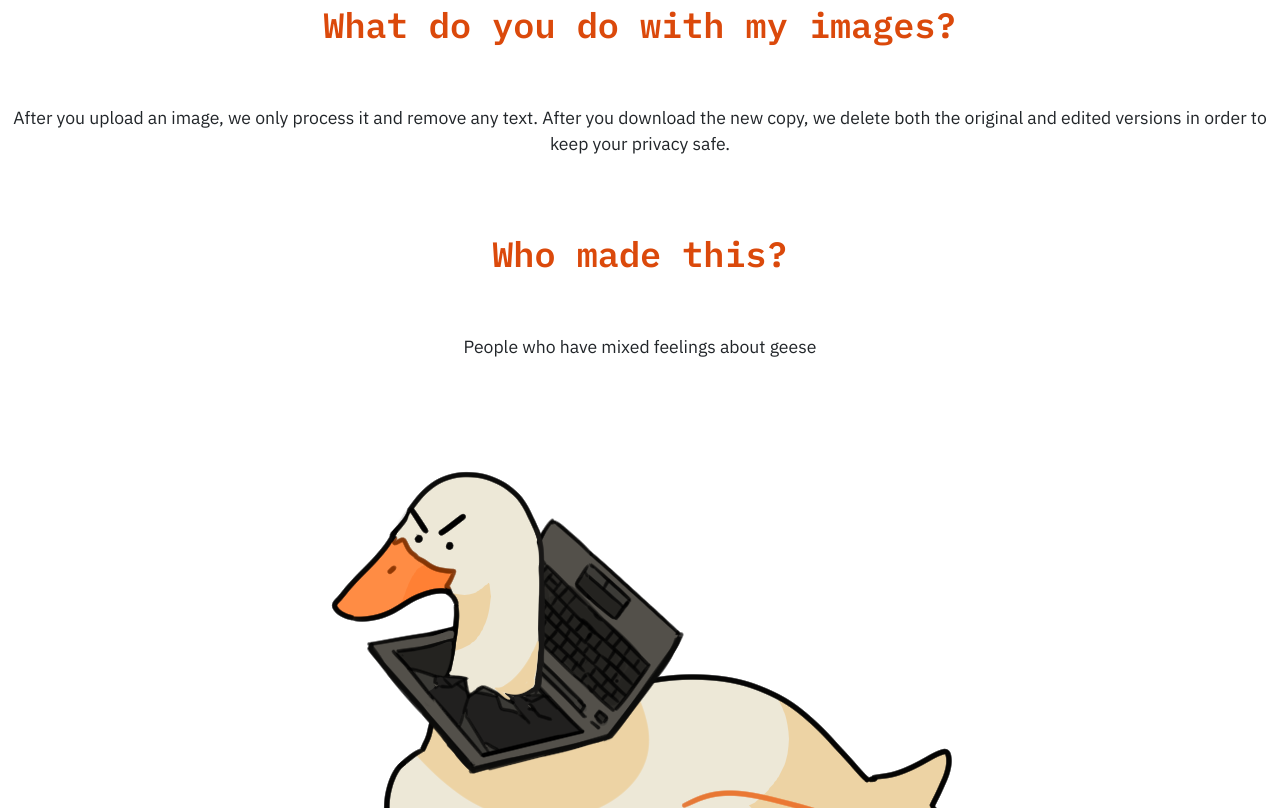
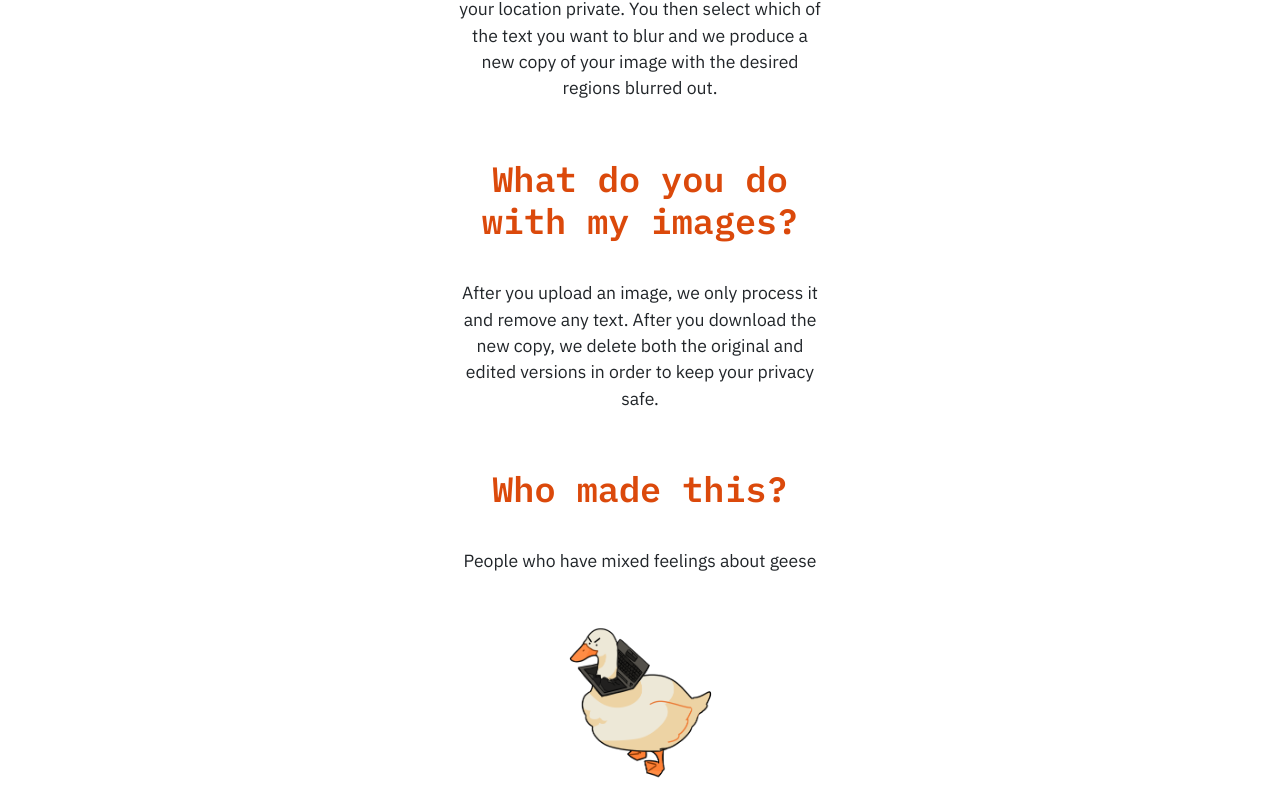
Before and after one commit to MiniHacks/MoreGeese, a React (Create React App) app: page /about in a window 1280 px wide. Shown: the part 552-1360 px from the top of the page. Built offline with nearby package versions, Linux system fonts and the light colour scheme.

Commit message:
Add iffy about styling

```diff
--- a/src/pages/about.tsx
+++ b/src/pages/about.tsx
@@ -1,9 +1,11 @@
 import React from "react";
+import '../styles/about.css';
 
 const About = () => {
   return (
     <div className="page about">
-      <h1>What is this?</h1>
+      <div>
+        <h2>What is this?</h2>
         <p>
           A tool to help protect the privacy of anyone that uses an image sharing
           website. Upload an image, pick the parts that you want to blur out, and
@@ -28,6 +30,7 @@ const About = () => {
         <p>People who have mixed feelings about geese</p>
         <img src="./goose.png" alt="goose" />
       </div>
+    </div>
   );
 };
 
--- /dev/null
+++ b/src/styles/about.css
@@ -0,0 +1,19 @@
+body {
+    display: flex;
+    flex-direction: column;
+    justify-content: center;
+}
+
+.page.about {
+    text-align: center;
+    padding: 0 35%;
+}
+
+.about img {
+    width: 200px;
+    padding-bottom: 100px;
+}
+
+.about h1 {
+    padding: 20px;
+}
```
Also changed, not shown: src/logo.svg (deleted). Lines whose indentation alone changed are shown as unchanged.
